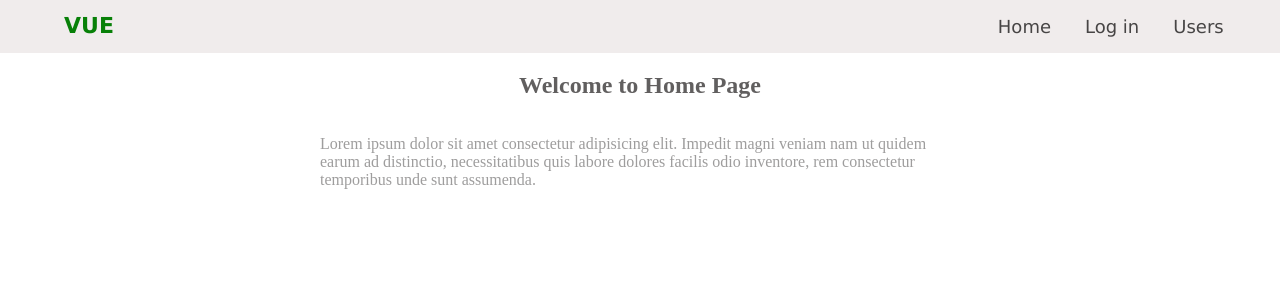
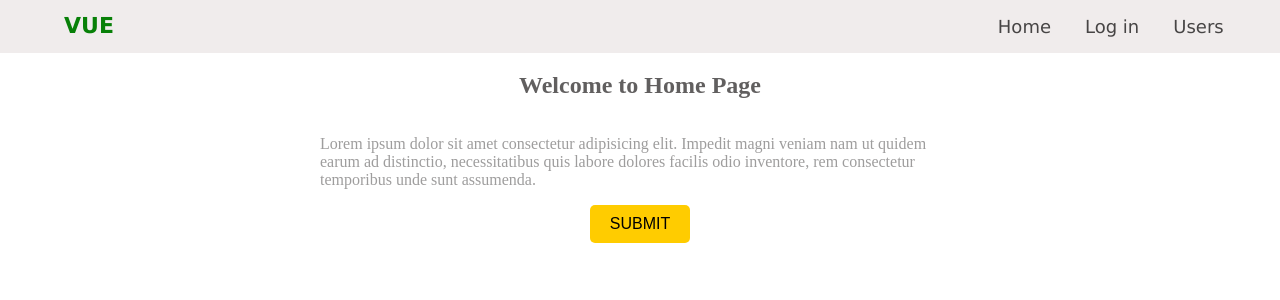
Before and after one commit to sasanedicbn/Vue-Frontend-Masters-workshop, a Vue app in the folder Vue-project2/: page / in a window 1280 px wide. Shown: the top 300 px of the page. Built offline with nearby package versions, Linux system fonts and the light colour scheme.

Commit message:
Create reusable basebutton component

```diff
--- /dev/null
+++ b/Vue-project2/src/Base/Base-button.vue
@@ -0,0 +1,48 @@
+<template>
+ <button :class="buttonClass">
+    {{ text }}
+ </button>
+</template>
+
+<script>
+export default {
+  name: 'BaseButton',
+  props:{
+    text:{
+        type:String,
+        required:true,
+    },
+    type:{
+        type:String,
+        default: 'default',
+        validatior: (value) =>{
+            return ['defaut', 'success', 'warning'].includes(value)
+        }
+    }
+  },
+  computed: {
+   buttonClass() {
+    return `btn btn-${this.type}`
+   }
+  }
+};
+</script>
+
+<style>
+.btn {
+  padding: 10px 20px;
+  border: none;
+  border-radius: 5px;
+  cursor: pointer;
+  font-size: 16px;
+}
+.btn-success {
+  background-color: #42b983;
+  color: #fff;
+}
+
+.btn-warning {
+  background-color: #ffcc00;
+  color: #000;
+}
+</style>
--- a/Vue-project2/src/components/HomePage.vue
+++ b/Vue-project2/src/components/HomePage.vue
@@ -1,6 +1,11 @@
 <script>
+import BaseButton from '@/Base/Base-button.vue';
+
 export default{
-    name: 'HomePage'
+    name: 'HomePage',
+    components:{
+        BaseButton
+    }
 }
 </script>
 
@@ -9,6 +14,7 @@ export default{
 <p>Lorem ipsum dolor sit amet consectetur adipisicing elit.
 Impedit magni veniam nam ut quidem earum ad distinctio, necessitatibus quis labore dolores
 facilis odio inventore, rem consectetur temporibus unde sunt assumenda.</p>
+<BaseButton text="SUBMIT" type="warning"/>
 </template>
 
 <style>
```
